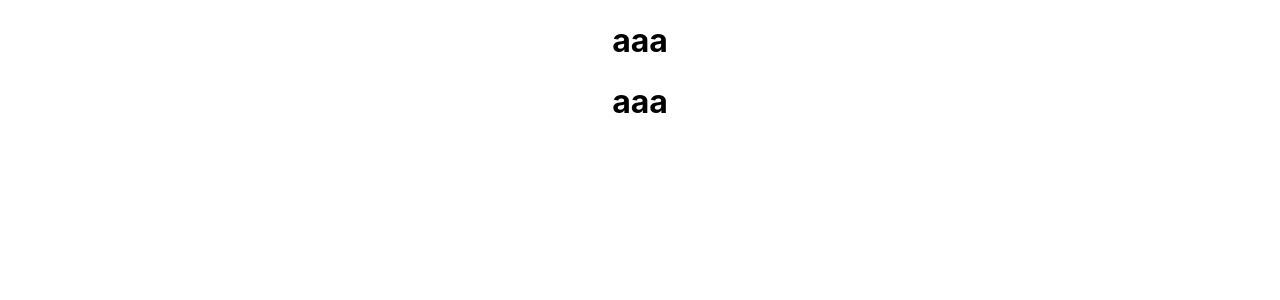
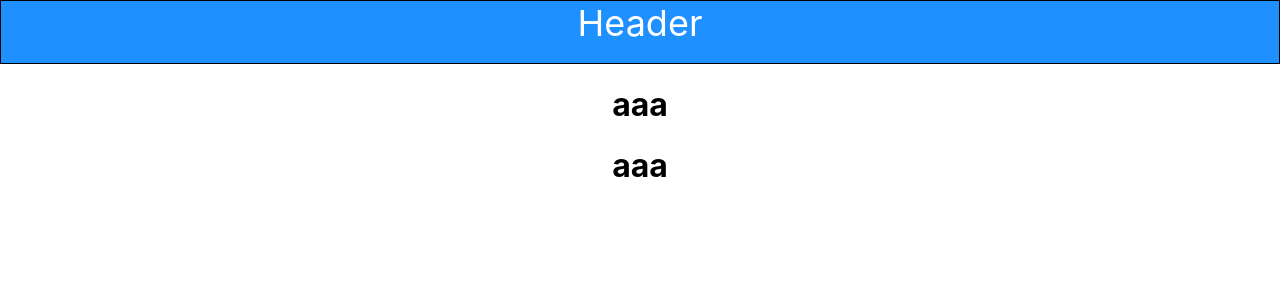
Before and after one commit to GarikHarutyunyan/type-mastery, a React (Create React App) app: page / in a window 1280 px wide. Shown: the top 300 px of the page. Built offline with nearby package versions, Linux system fonts and the light colour scheme.

Commit message:
create header

```diff
--- a/src/App.tsx
+++ b/src/App.tsx
@@ -2,11 +2,13 @@ import React, { FC } from 'react';
 
 import './App.css';
 import { Main } from './pages/main/Main';
+import { Header } from './pages/header/Header';
 
 const App: FC = () => {
 
   return (
     <div className="App">
+      <Header />
       <Main />
     </div>
   );
--- a/src/index.css
+++ b/src/index.css
@@ -1,13 +1,19 @@
+*,
+*::after,
+*::before {
+  box-sizing: border-box;
+}
+
 body {
   margin: 0;
-  font-family: -apple-system, BlinkMacSystemFont, 'Segoe UI', 'Roboto', 'Oxygen',
-    'Ubuntu', 'Cantarell', 'Fira Sans', 'Droid Sans', 'Helvetica Neue',
+  font-family: -apple-system, BlinkMacSystemFont, "Segoe UI", "Roboto", "Oxygen",
+    "Ubuntu", "Cantarell", "Fira Sans", "Droid Sans", "Helvetica Neue",
     sans-serif;
   -webkit-font-smoothing: antialiased;
   -moz-osx-font-smoothing: grayscale;
 }
 
 code {
-  font-family: source-code-pro, Menlo, Monaco, Consolas, 'Courier New',
+  font-family: source-code-pro, Menlo, Monaco, Consolas, "Courier New",
     monospace;
 }
--- /dev/null
+++ b/src/pages/header/Header.tsx
@@ -0,0 +1,8 @@
+import React from 'react';
+import '../../styles/Header.module.css';
+
+export const Header = () => {
+    return (
+        <header>Header</header>
+    )
+}
--- a/src/pages/main/Main.tsx
+++ b/src/pages/main/Main.tsx
@@ -11,7 +11,7 @@ export const Main: FC = () => {
     useKeyboard(setPressedKey);
 
     return (
-        <div>
+        <main>
             <h1>{plainText}</h1>
             <h1>
                 {plainText.split('').map((char, index) => (
@@ -23,6 +23,6 @@ export const Main: FC = () => {
                     </span>
                 ))}
             </h1>
-        </div>
+        </main>
     )
 }
--- /dev/null
+++ b/src/styles/Header.module.css
@@ -0,0 +1,8 @@
+header {
+    width: 100%;
+    height: 64px;
+    border: 1px solid black;
+    background-color: dodgerblue;
+    color: #ffffff;
+    font-size: 36px;
+}
```
